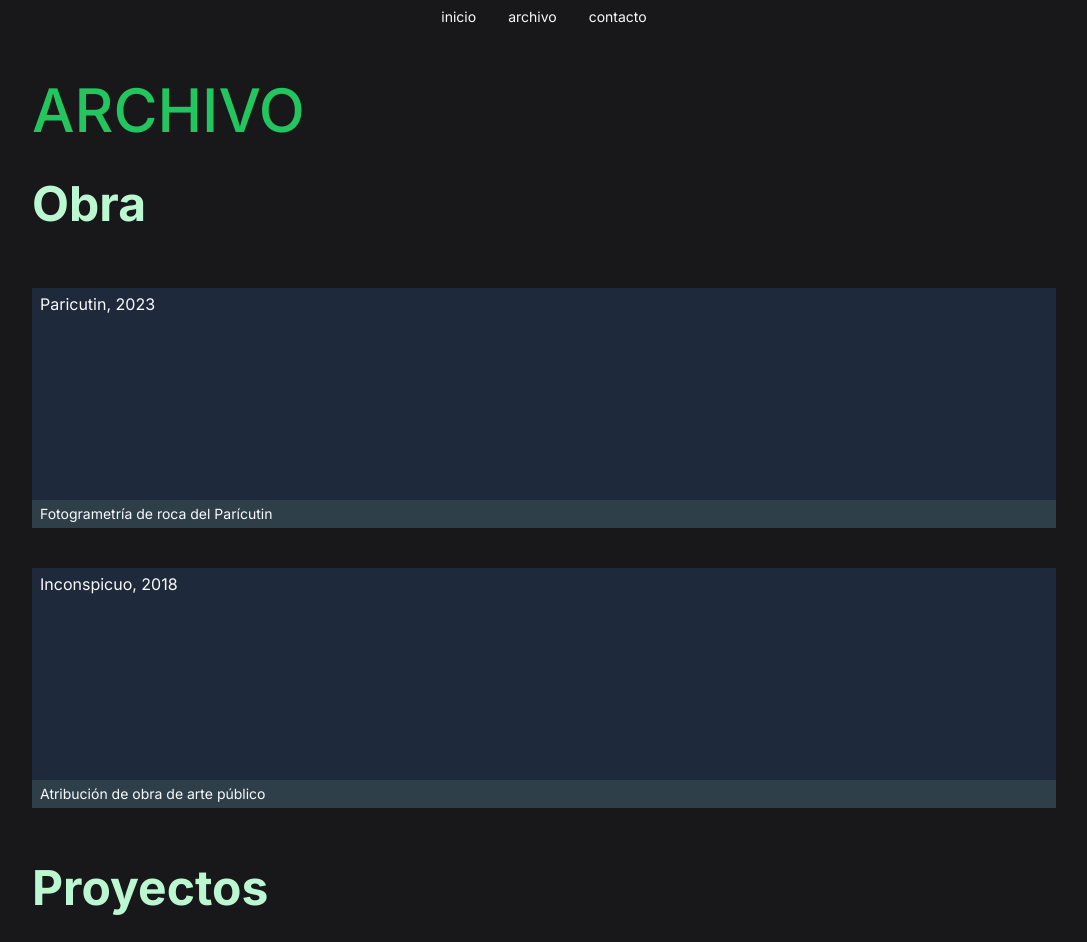
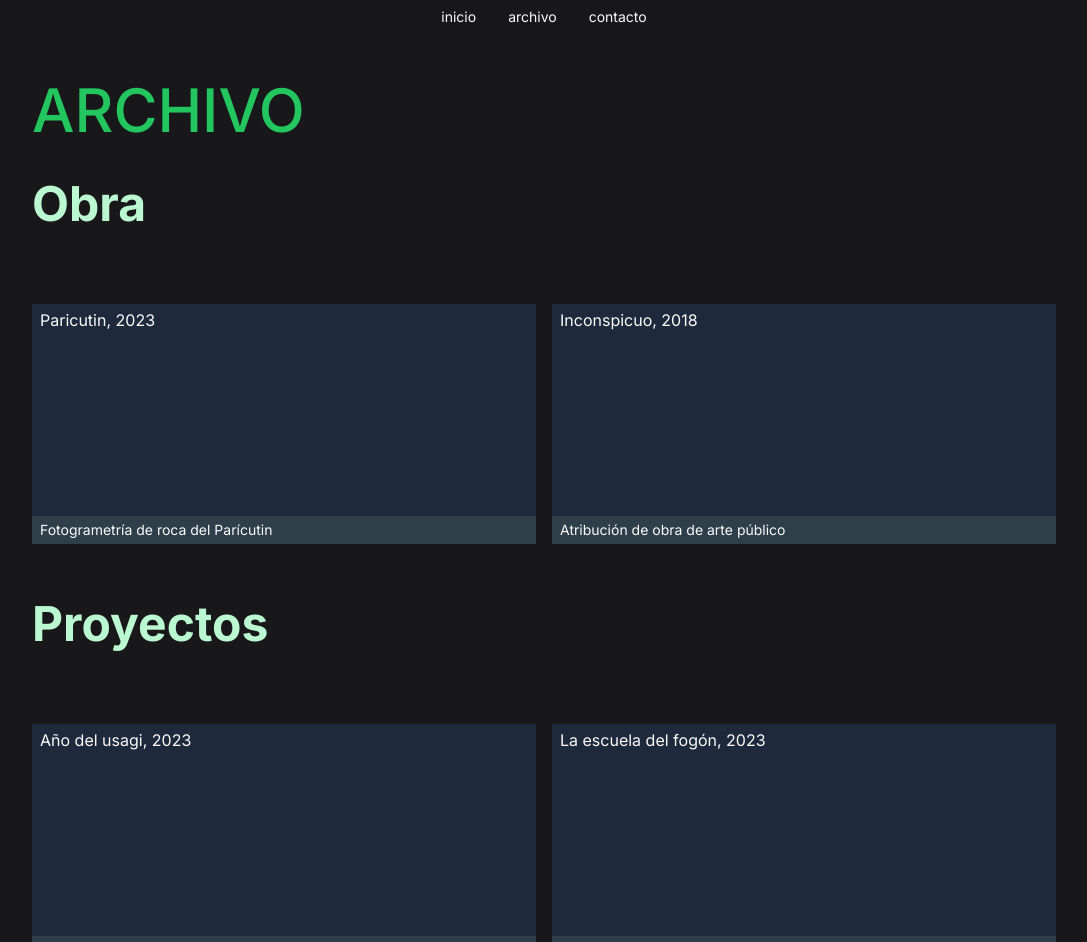
Before and after one commit to Sbector/productor, a Next.js app: page /archive in a window 1280 px wide. Shown: the top 942 px of the page, without its empty margins (96-1183 px from the left). Built offline with nearby package versions, Linux system fonts and the light colour scheme.

Commit message:
Grid in bento

```diff
--- a/app/components/Bento.jsx
+++ b/app/components/Bento.jsx
@@ -31,34 +31,40 @@ const proyectos = [
         img: "#",
         url: "#"
     }
-
 ]
 
 export default function Bento({ children }) {
     return (
         <section className="flex flex-col gap-14">
-            <div className="flex flex-col gap-10">
-                <h2 className="
+            <h2 className="
                 text-2xl text-green-200 font-bold
                 pb-3
                 md:text-3xl md:pb-4
                 xl:text-5xl lg:pb-5
                 ">Obra</h2>
+            <div className="w-full mx-auto grid grid-cols-10 auto-rows-auto gap-4">
                 {obras.map(({ date, title, description, img, url }) => (
-                    <Link href={url}>
+                    <Link href={url}
+                        className="
+                    col-span-10
+                    md:col-span-5
+                    ">
                         <BentoItem key={title} title={title} date={date} description={description} img={img} />
                     </Link>
                 ))}
             </div>
-            <div className="flex flex-col gap-10">
-                <h2 className="
+            <h2 className="
                 text-2xl text-green-200 font-bold
                 pb-3
                 md:text-3xl md:pb-4
                 xl:text-5xl lg:pb-5
                 ">Proyectos</h2>
+            <div className="w-full mx-auto grid grid-cols-10 auto-rows-auto gap-4">
                 {proyectos.map(({ date, title, description, img, url }) => (
-                    <Link href={url}>
+                    <Link href={url} className="
+                    col-span-10
+                    md:col-span-5
+                    ">
                         <BentoItem key={title} title={title} date={date} description={description} img={img} />
                     </Link>
                 ))}
```
